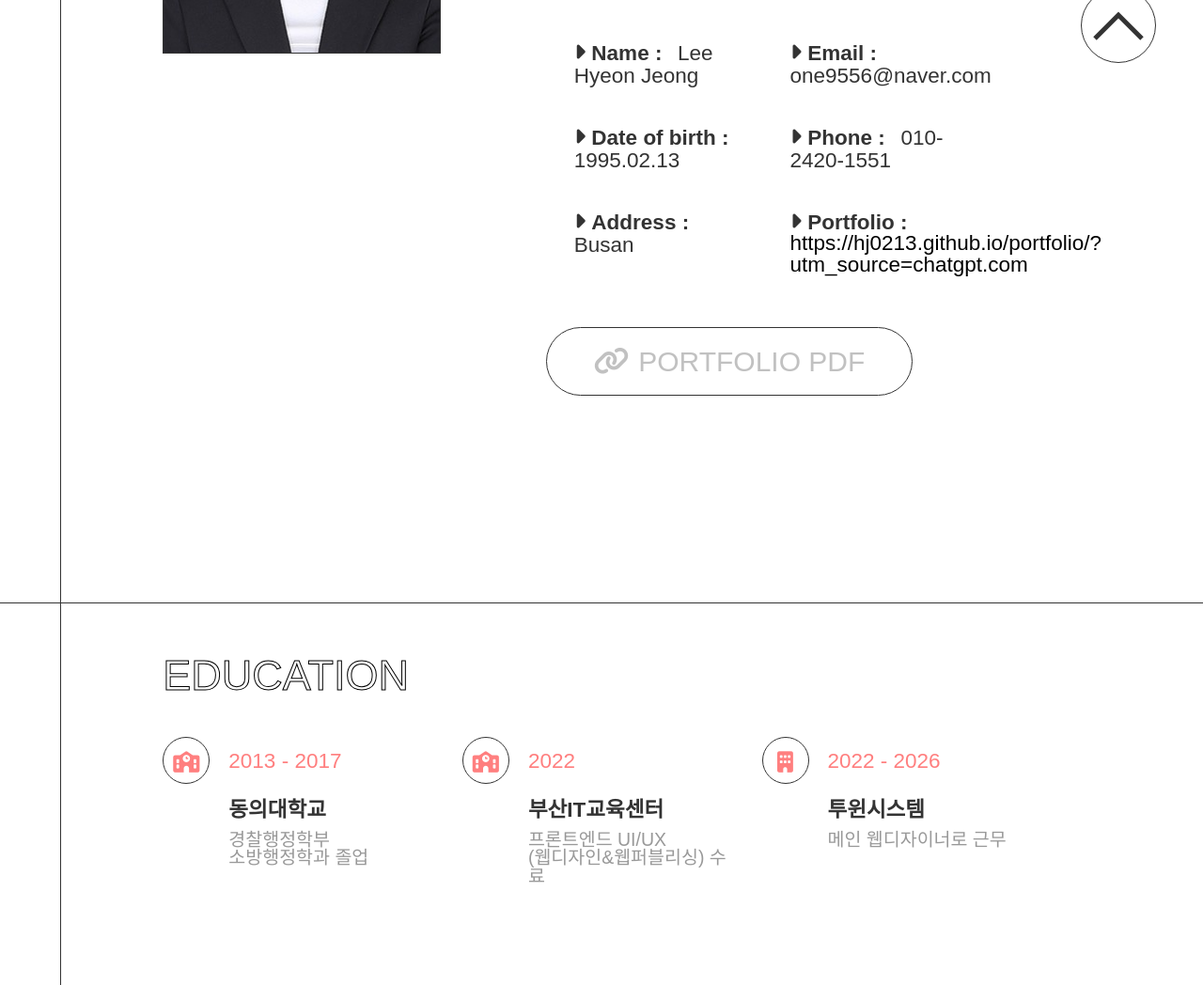
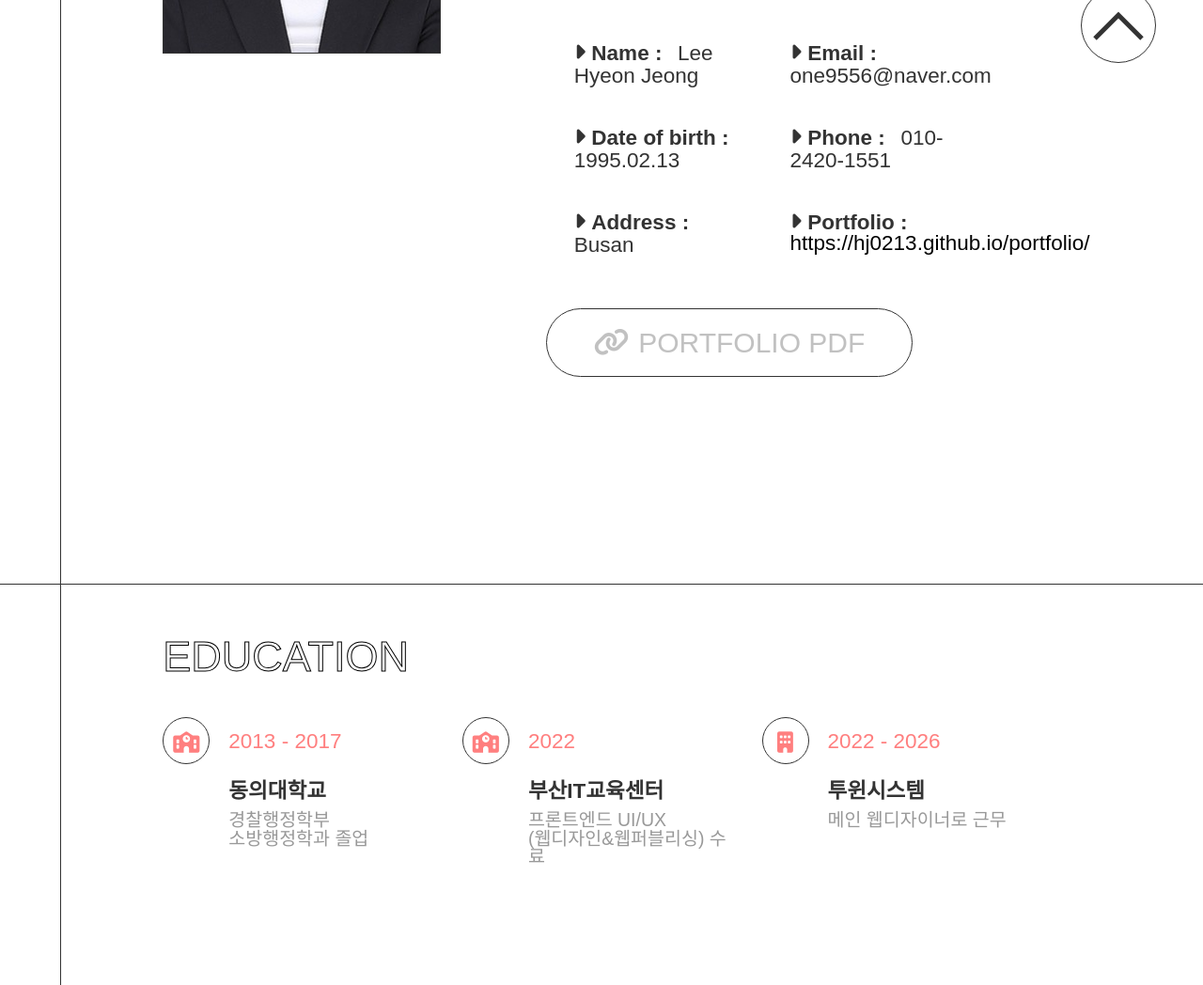
Before and after one commit to HJ0213/portfolio, a plain HTML site: page sub/ABOUT.html in a window 1280 px wide. Shown: the part 683-1731 px from the top of the page at 94% size. Drawn offline with Linux system fonts and the light colour scheme; a web font is replaced by a local one.

Commit message:
Update ABOUT.html

```diff
--- a/sub/ABOUT.html
+++ b/sub/ABOUT.html
@@ -115,7 +115,7 @@
                                     <li>
                                         <i class="fa-solid fa-caret-right"></i>
                                         <strong>Portfolio :</strong>
-                                        <span><a href="https://hj0213.github.io/portfolio/?utm_source=chatgpt.com">https://hj0213.github.io/portfolio/?utm_source=chatgpt.com</a></span>
+                                        <span><a href="https://hj0213.github.io/portfolio/">https://hj0213.github.io/portfolio/</a></span>
                                     </li>
                                 </ul>
                             </div>
```
